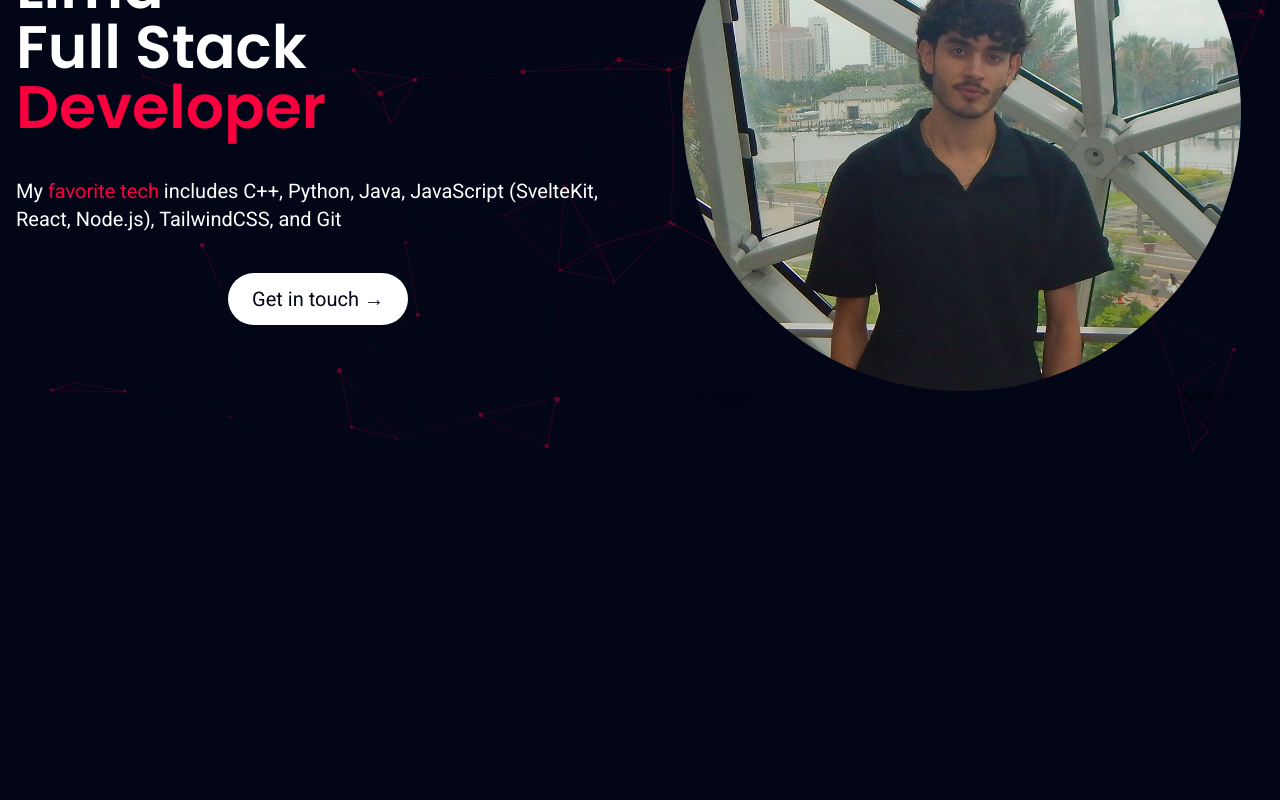
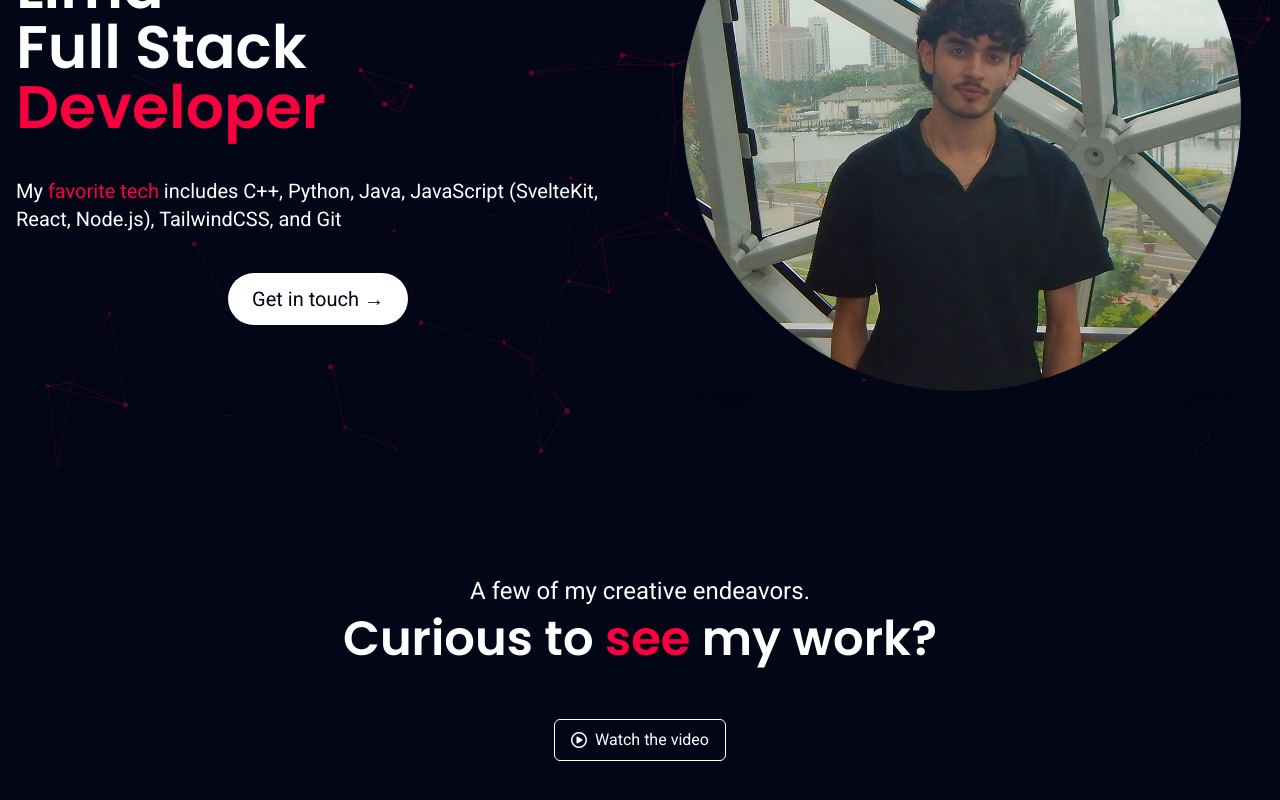
Before and after one commit to zlima410/my-upgraded-portfolio, a SvelteKit app: page / in a window 1280 px wide. Shown: the part 330-1130 px from the top of the page. Before the commit the page ends 800 px from the top, so only its background shows below. Built offline with nearby package versions, Linux system fonts and the light colour scheme.

Commit message:
Add projects section and steps component

```diff
--- a/src/components/Main.svelte
+++ b/src/components/Main.svelte
@@ -1,5 +1,11 @@
 <script>
+  import Step from './Step.svelte';
 
+  let steps = [
+    {name: 'Video Game Price Scraper', icon: 'fa-solid fa-gamepad'},
+    {name: 'Processor Simulator', icon: 'fa-solid fa-microchip'},
+    {name: 'Cache Simulator', icon: 'fa-solid fa-memory'},
+  ]
 </script>
 
 <main class="flex flex-col flex-1 p-4">
@@ -28,7 +34,42 @@
       </a>
     </div>
     <div class="relative shadow-2xl grid place-items-center">
-      <img src={"images/profile-pic.png"} alt="Profile image" class="object-cover z-[2] max-h-[70vh]"/>
+      <img
+        src={"images/profile-pic.png"}
+        alt="Profile image"
+        class="object-cover z-[2] max-h-[70vh]"/>
     </div>
   </section>
+
+  <section id="projects" class="py-20 lg:py-32 flex flex-col gap-24">
+    <div class="flex flex-col gap-2 text-center">
+      <h6 class="text-lg sm:text-xl md:text-2xl">
+        A few of my creative endeavors.
+      </h6>
+      <h3 class="font-semibold text-3xl sm:text-4xl md:text-5xl">
+        Curious to <span class="poppins text-[#F9013F]">see</span> my
+        work?
+      </h3>
+    </div>
+    <a
+        href=""
+        target="_blank"
+        class="mx-auto px-4 py-2 rounded-md border
+        border-solid border-white flex items-center gap-2 -mb-4 sm:-mb-0
+        -mt-10 hover:border-[#F9013F] duration-200">
+          <i class="fa-regular fa-circle-play"></i>
+          <p>Watch the video</p>
+      </a>
+      <div class="grid grid-cols-1 lg:grid-cols-3 gap-12 lg:gap-10">
+        <Step step={steps[0]}>
+
+        </Step>
+        <Step step={steps[1]}>
+
+        </Step>
+        <Step step={steps[2]}>
+
+        </Step>
+      </div>
+  </section>
 </main>
```
